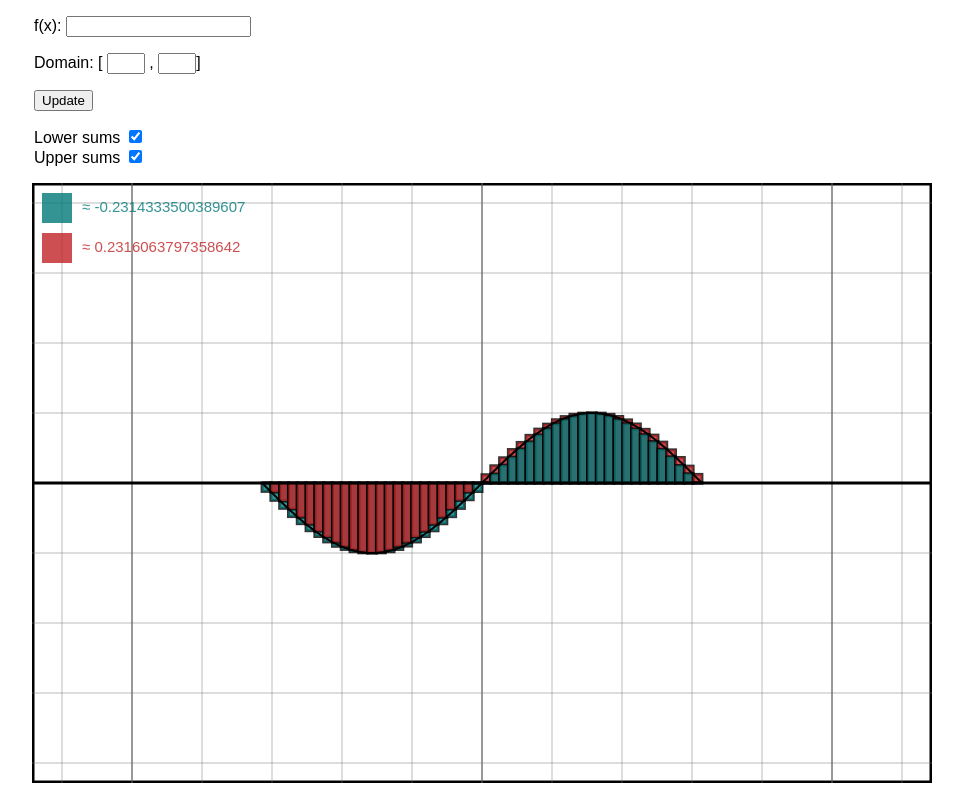
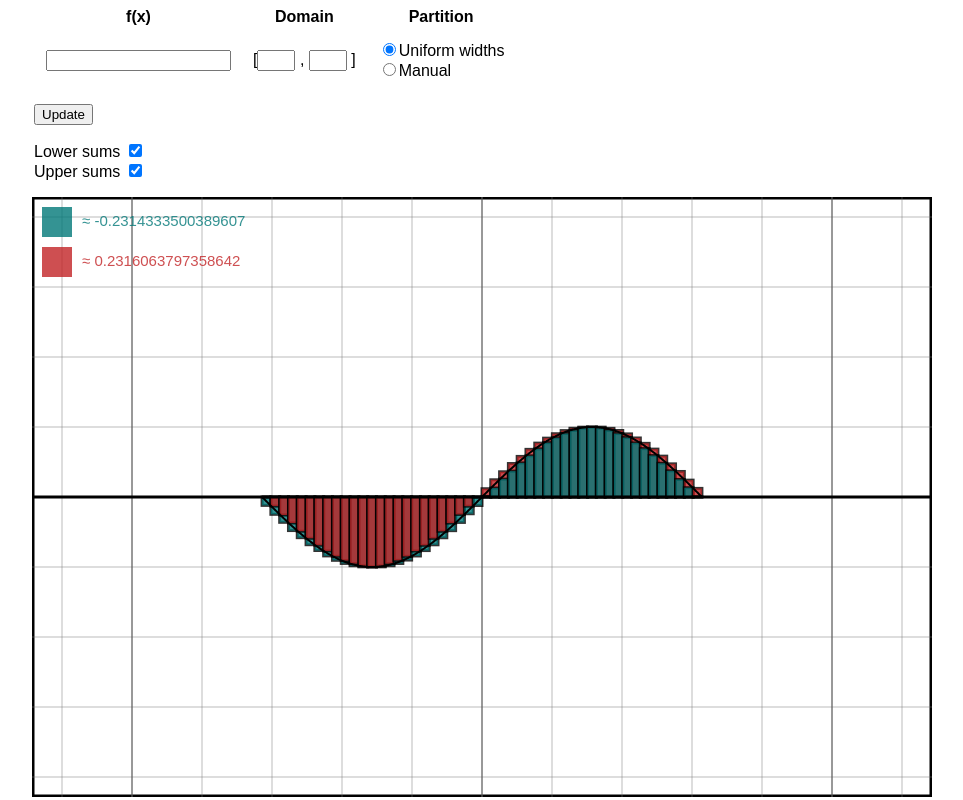
Before and after one commit to joesingo/integrals, a plain HTML site: page integrals.html in a window 1280 px wide. Shown: the whole page, without its empty margins (158-1121 px from the left). Drawn offline with Linux system fonts and the light colour scheme.

Commit message:
Changed layout of function settings

```diff
--- a/integrals.html
+++ b/integrals.html
@@ -13,6 +13,7 @@ Edit partition:
     Other - enter partition points manually
 Adjust x and y scale independently
 Infinite scrolling out
+Fix zooming in where zooming gets slower the more you go
 
 -->
 
@@ -38,6 +39,9 @@ Infinite scrolling out
             margin:auto;
             width: 70%;
         }
+        #function_settings td, #function_settings th {
+            padding: 6px 10px;
+        }
     </style>
     <meta charset="utf-8" />
 </head>
@@ -45,13 +49,41 @@ Infinite scrolling out
 <body>
 
     <div id="form">
-        <p><label>f(x): <input type="text" /></label></p>
-        <p>
-            <label>Domain: [
-                <input type="text" class="domain_input" id="domain_start" /> ,
-                <input type="text" class="domain_input" id="domain_end" />]
-            </label>
-        </p>
+
+        <table id="function_settings">
+            <thead>
+                <tr>
+                    <th>f(x)</th>
+                    <th>Domain</th>
+                    <th>Partition</th>
+                </tr>
+            </thead>
+            <tbody>
+                <tr>
+                    <td>
+                        <!-- f(x) -->
+                        <input type="text" />
+                    </td>
+                    <td>
+                        <!-- Domain -->
+                        [<input type="text" class="domain_input" id="domain_start" /> ,
+                        <input type="text" class="domain_input" id="domain_end" />
+                        ]
+                    </td>
+                    <td>
+                        <!-- Partition -->
+                        <label>
+                            <input type="radio" name="partition_type" checked />Uniform widths
+                        </label>
+                        <br />
+                        <label>
+                            <input type="radio" name="partition_type" />Manual
+                        </label>
+                    </td>
+                </tr>
+            </tbody>
+        </table>
+
         <p>
             <button onclick="updateFunction()">Update</button>
         </p>
```
